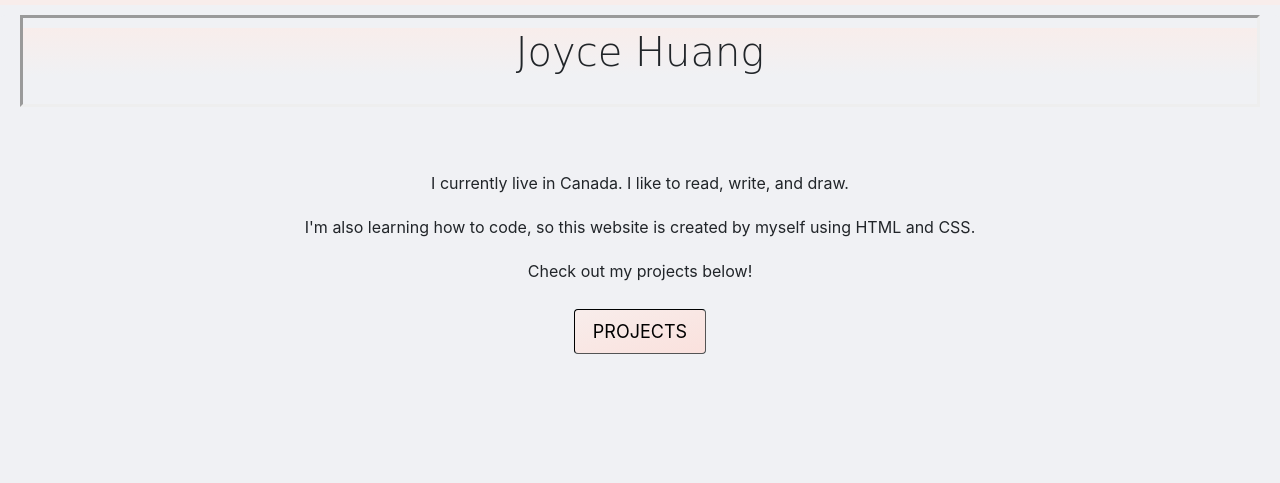
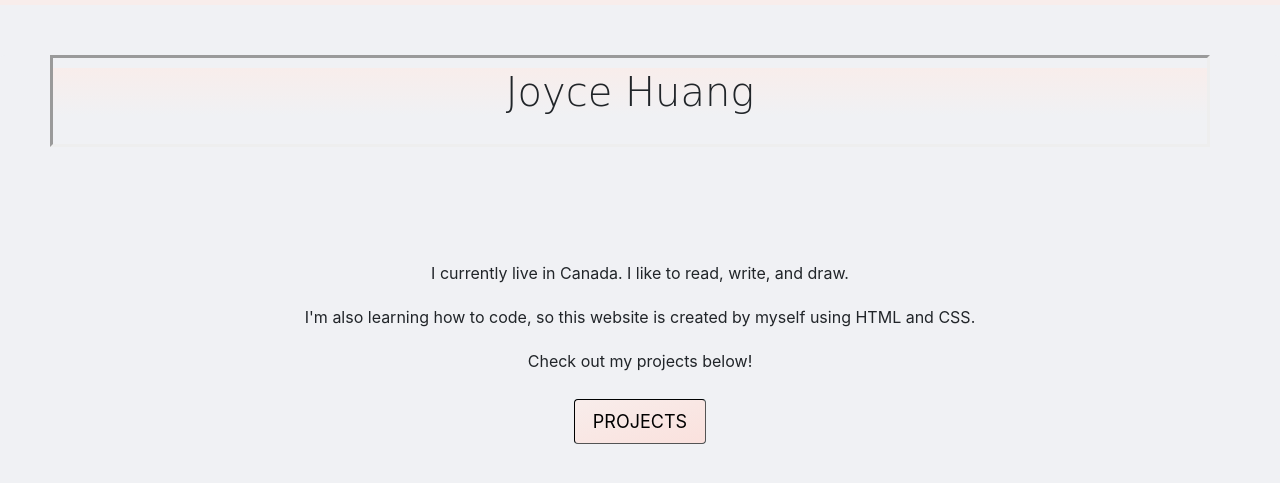
Before and after one commit to JoyceXY12/JoyceXY12.github.io, a plain HTML site: page index.html in a window 1280 px wide. Shown: the part 51-534 px from the top of the page. Drawn offline with nearby package versions, Linux system fonts and the light colour scheme.

Commit message:
margins for inset border

```diff
--- a/index.html
+++ b/index.html
@@ -51,7 +51,7 @@
       <div class="jumbotron p-0" style="background-color: #F0F1F4">
 
         <div class="classA"> <!--E7EBF3--> <!-- style="background-color: #F0F1F4"-->
-          <div style="border-style: inset; margin:10px 20px 20px 20px; padding-bottom:20px; padding-top:10px">
+          <div style="border-style: inset; margin:50px 70px 70px 50px; padding-bottom:20px; padding-top:10px">
             <h1 class="display-3" style="font-family: Cursive; background-image: linear-gradient(#F8EDEB, #F0F1F4)"> <center>Joyce Huang</center> </h1>
           </div>
           <br>
```
